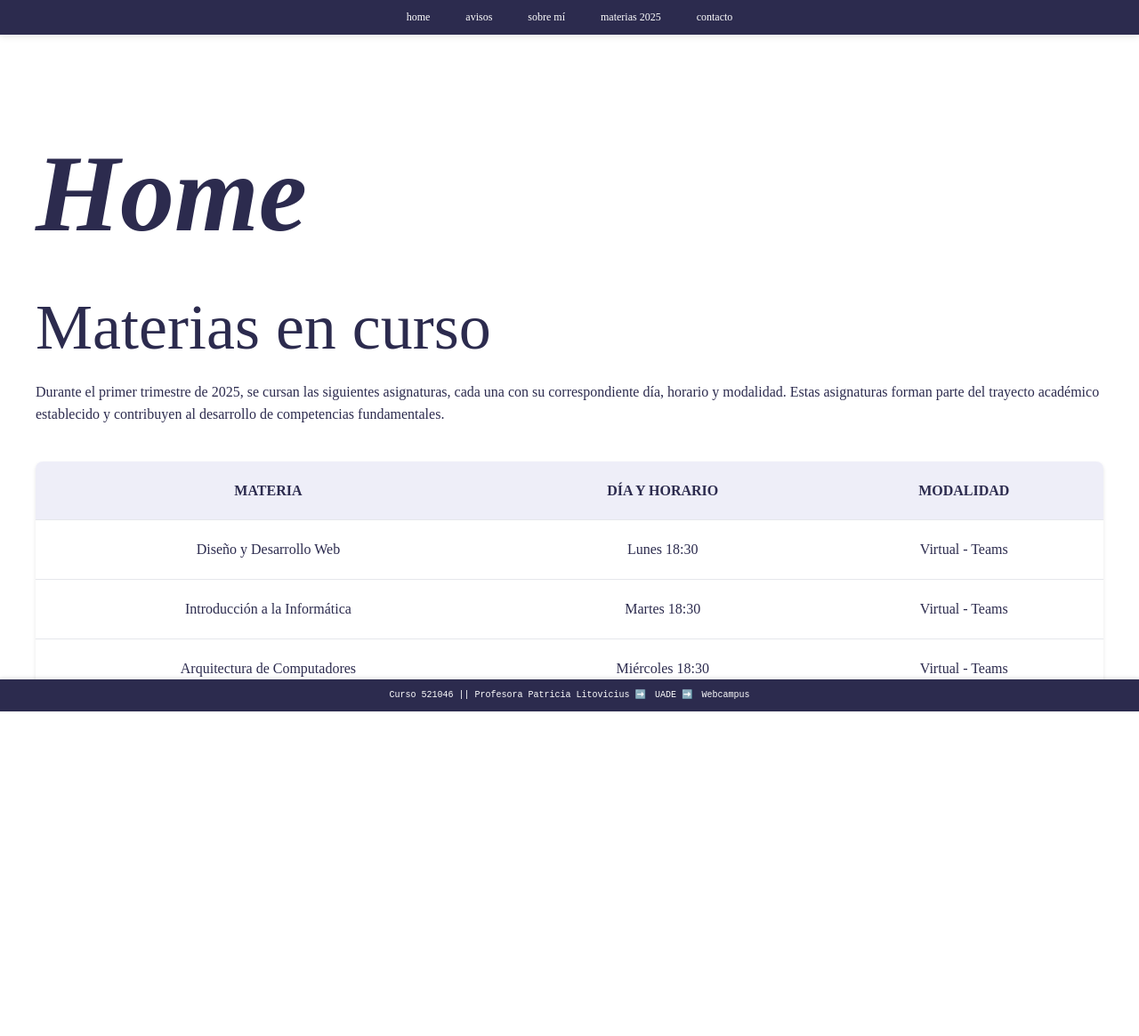
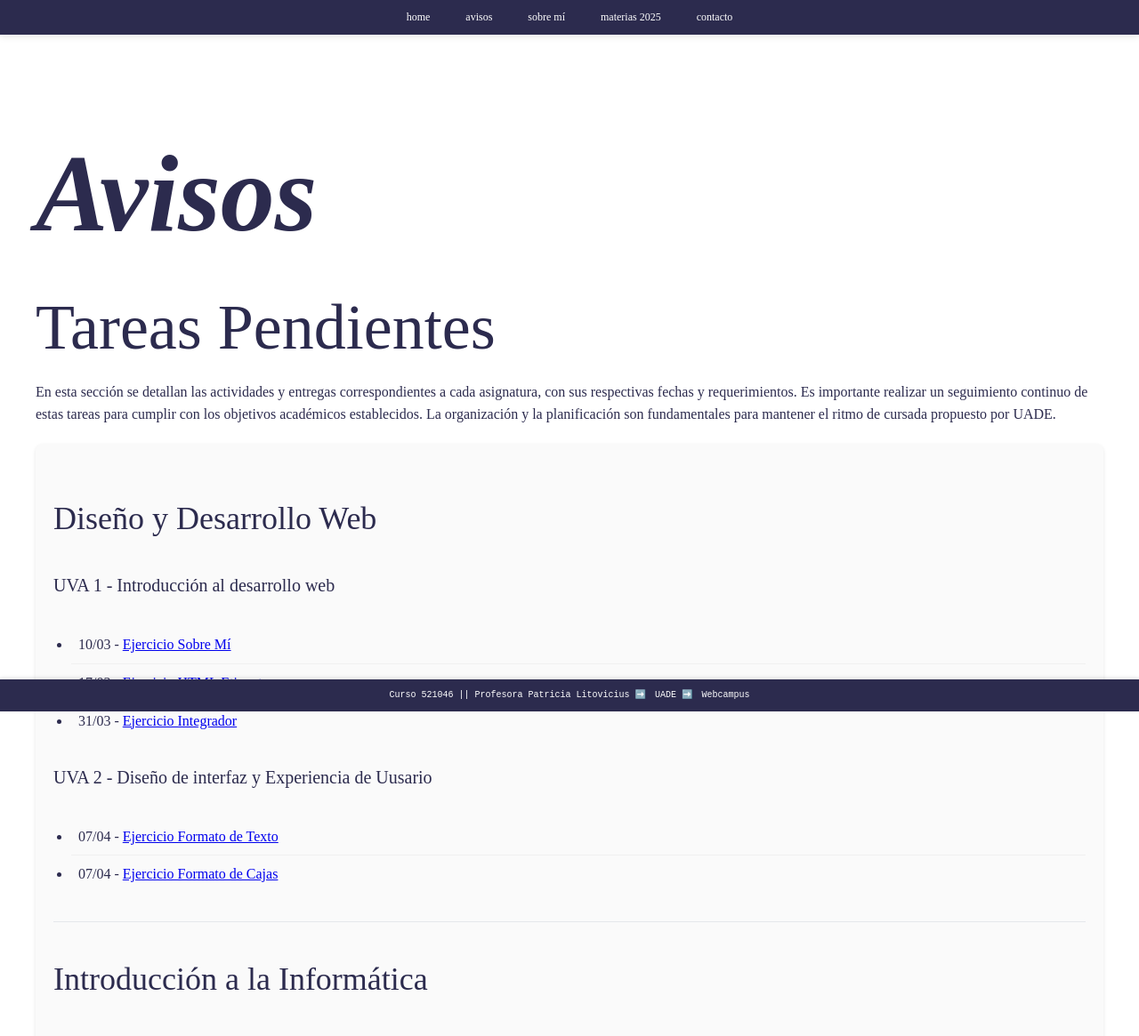
Before and after one commit to analiafascie/Primer_parcial, a plain HTML site: page avisos.html in a window 1280 px wide. Shown: the top 1165 px of the page at 89% size. Before the commit the page ends 865 px from the top, so only its background shows below. Drawn offline with Linux system fonts and the light colour scheme; a web font is replaced by a local one.

Commit message:
Update avisos.html

```diff
--- a/avisos.html
+++ b/avisos.html
@@ -12,7 +12,7 @@
   <!-- Estilos -->
   <link rel="stylesheet" href="style.css" />
 
-  <title>Home</title>
+  <title>Avisos</title>
 </head>
 
 <body>
@@ -20,7 +20,7 @@
   <!-- Navegación -->
   <nav class="botonera">
     <a href="index.html" class="boton">home</a>
-    <a href="avisos.html" class="boton">avisos</a>
+    <a href="avisos.html" class="boton active">avisos</a>
     <a href="sobremi.html" class="boton">sobre mí</a>
     <a href="materias2025.html" class="boton">materias 2025</a>
     <a href="contacto.html" class="boton">contacto</a>
@@ -28,47 +28,67 @@
 
   <!-- Encabezado principal -->
   <header>
-    <h1>Home</h1>
+    <h1>Avisos</h1>
   </header>
+  <h2>Tareas Pendientes</h2>
+  <p>En esta sección se detallan las actividades y entregas correspondientes a cada asignatura, con sus respectivas fechas y requerimientos.
+    Es importante realizar un seguimiento continuo de estas tareas para cumplir con los objetivos académicos establecidos. La organización y la planificación son fundamentales para mantener el ritmo de cursada propuesto por UADE.</p>
+  <main>
+      <!-- Secciones por materias -->
+    <section class="avisos">
+      <div class="materia">
+        <h3>Diseño y Desarrollo Web</h3>
+        <h4>UVA 1 - Introducción al desarrollo web</h4>
+        <ul>
+          <li>10/03 - <a href="https://analiafascie.github.io/actividad1/" target="_blank">Ejercicio Sobre Mí </a></li>
+          <li>17/03 - <a href="https://analiafascie.github.io/actividad2.v2/" target="_blank">Ejercicio HTML Etiquetas</a></li>
+          <li>31/03 - <a href="https://analiafascie.github.io/actividad3/" target="_blank">Ejercicio Integrador</a></li>
+        </ul>
+        <h4>UVA 2 - Diseño de interfaz y Experiencia de Uusario</h4>
+        <ul>
+          <li>07/04 - <a href="https://analiafascie.github.io/actividad4/" target="_blank">Ejercicio Formato de Texto</a></li>
+          <li>07/04 - <a href="https://analiafascie.github.io/actividad5/" target="_blank">Ejercicio Formato de Cajas</a></li>
 
-  <!-- Contenido principal -->
-  <main>
-    <div class="contenedor-cubos">
-
-      <!-- Caja única centrada -->
-      <div class="cubo grande">
-        <h2>Materias en curso</h2>
-        <p>Durante el primer trimestre de 2025, se cursan las siguientes asignaturas, cada una con su correspondiente día, horario y modalidad.
-          Estas asignaturas forman parte del trayecto académico establecido y contribuyen al desarrollo de competencias fundamentales.</p>
-        <table class="tabla-cuadricula">
-          <thead>
-            <tr>
-              <th>Materia</th>
-              <th>Día y horario</th>
-              <th>Modalidad</th>
-            </tr>
-          </thead>
-          <tbody>
-            <tr>
-              <td>Diseño y Desarrollo Web</td>
-              <td>Lunes 18:30</td>
-              <td>Virtual - Teams</td>
-            </tr>
-            <tr>
-              <td>Introducción a la Informática</td>
-              <td>Martes 18:30</td>
-              <td>Virtual - Teams</td>
-            </tr>
-            <tr>
-              <td>Arquitectura de Computadores</td>
-              <td>Miércoles 18:30</td>
-              <td>Virtual - Teams</td>
-            </tr>
-          </tbody>
-        </table>
+        </ul>
       </div>
 
-    </div>
+      <div class="materia">
+        <h3>Introducción a la Informática</h3>
+        <h4>UVA 2 - Programación Estructurada</h4>
+        <ul>
+          <li>25/03 - Multiple Choice - Programación estructurada</li>
+          <li>25/03 - Guía de preguntas - Algoritmos elementales</li>
+        </ul>
+        <h4>UVA 3 - Variables Simples</h4>
+        <ul>
+          <li>08/04 - Multiple Choice - Variables Simples, expresiones y tipos de dato</li>
+          <li>08/04 - Guía de preguntas - Variables</li>
+        </ul>
+        <h4>UVA 4 - Estructuras de Control</h4>
+        <ul>
+          <li>29/04 - Multiple Choice - Estructuras de Control</li>
+          <li>29/04 - Actividad Práctica - Estructura Condicional</li>
+          <li>29/04 - Ejercitación individual: diseño de algoritmos</li>
+          <li>29/04 - Guía de preguntas - Estructura condicional e iterativa</li>
+        </ul>
+      </div>
+
+      <div class="materia">
+        <h3>Arquitectura de Computadores</h3>
+        <h4>UVA 2 - Evolución histórica</h4>
+        <ul>
+          <li>19/03 - Ejercicio individual - Historia de los microprocesadores</li>
+        </ul>
+        <h4>UVA 3 - Sistemas de numeración y códigos</h4>
+        <ul>
+          <li>02/04 - Ejercicio individual - Representación de datos en una computadora </li>
+        </ul>
+        <h4>UVA 4 - Logica Combinacional - Unidad Aritmético-lógica</h4>
+        <ul>
+          <li>15/04 - Ejercicio individual - Cálculo de circuitos lógicos </li>
+        </ul>
+      </div>
+    </section>
   </main>
 
   <!-- Pie de página -->
```
